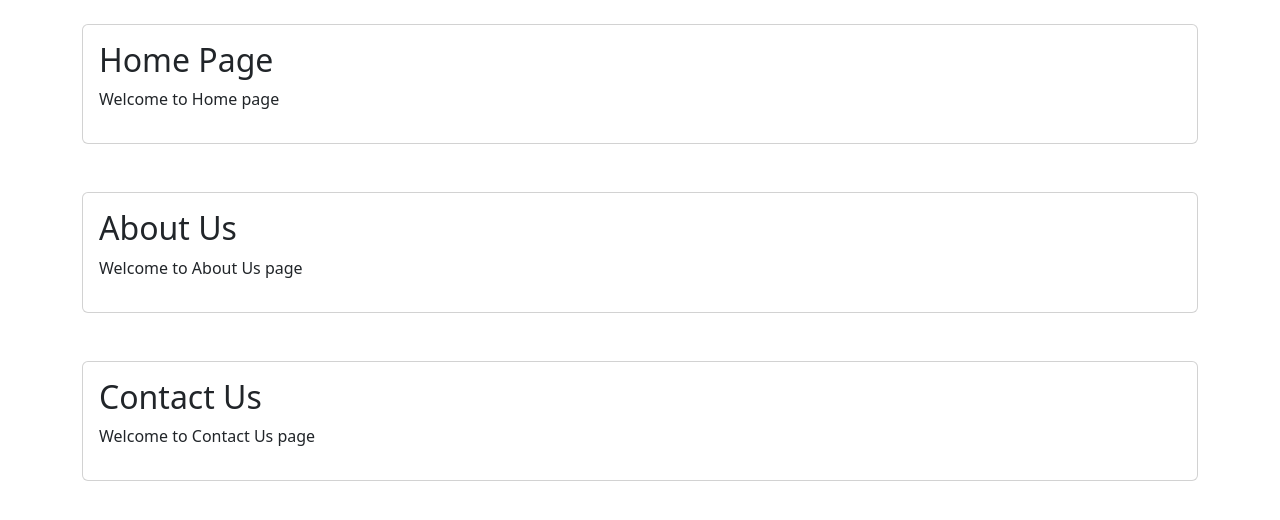
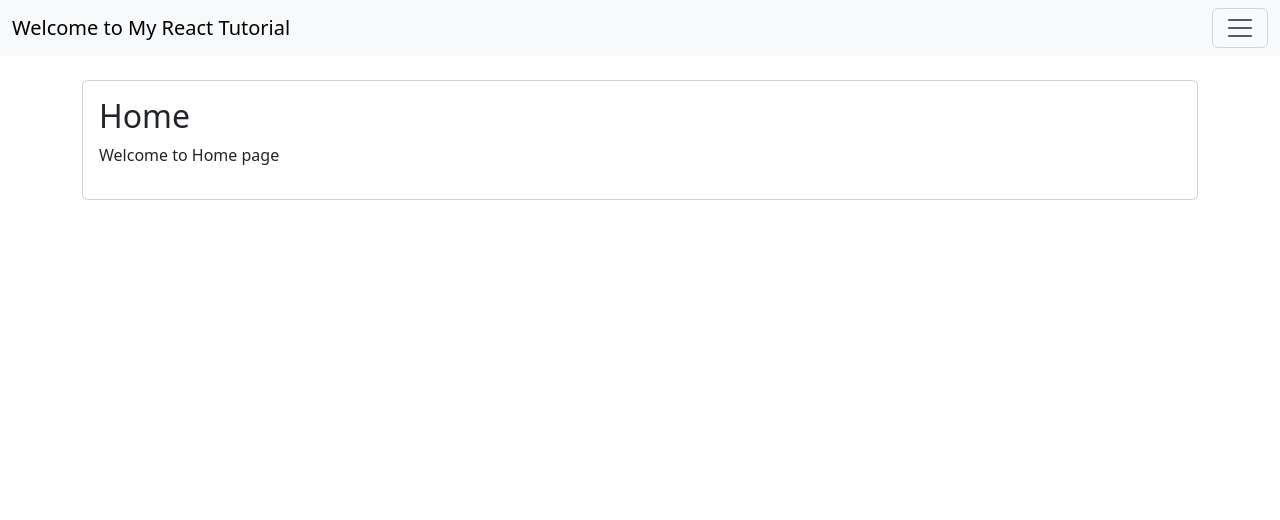
Before and after one commit to bchaudhury/ReactJS-Tutorial, a React (Create React App) app: page / in a window 1280 px wide. Shown: the top 520 px of the page. Built offline with nearby package versions, Linux system fonts and the light colour scheme.

Commit message:
21/2/25 Commit

```diff
--- a/package.json
+++ b/package.json
@@ -11,6 +11,7 @@
     "react": "^19.0.0",
     "react-bootstrap": "^2.10.9",
     "react-dom": "^19.0.0",
+    "react-router-dom": "^7.2.0",
     "react-scripts": "5.0.1",
     "web-vitals": "^2.1.4"
   },
--- a/src/App.js
+++ b/src/App.js
@@ -1,42 +1,28 @@
 /* import logo from './logo.svg';
 import './App.css'; */
 import React from 'react';
+import Navbar from './Components/Includes/Navbar';
 import Home from './Components/Pages/Home';
 import About from './Components/Pages/About';
 import Contact from './Components/Pages/Contact';
+import {BrowserRouter as Router, Routes, Route} from 'react-router-dom';
 
 function App() {
   return (
-  /*  <div className="App">
-      <header className="App-header">
-        <img src={logo} className="App-logo" alt="logo" />
-        <h1>Welcome to My Website !!</h1>
-        <p>
-          Edit <code>src/App.js</code> and save to reload.
-        </p>
-        <a
-          className="App-link"
-          href="https://reactjs.org"
-          target="_blank"
-          rel="noopener noreferrer"
-        >
-          Learn React
-        </a>
-      </header>
+
+  <Router>
+    <div>
+
+      <Navbar />
+
+      <Routes>
+        <Route path="/" element={<Home />} />
+        <Route path="/about" element={<About />} />
+        <Route path="/contact" element={<Contact />} />
+      </Routes>
+
     </div>
-    <div className='container'>
-      <div class = 'card shadow'>
-        <div class = 'card-body'>
-          <button className='btn btn-primary'>Click</button>
-        </div>
-      </div>
-    </div>
-  */
-    <div>
-      <Home />
-      <About />
-      <Contact />
-    </div>
+  </Router>
   );
 }
 
--- /dev/null
+++ b/src/Components/Includes/Navbar.js
@@ -0,0 +1,34 @@
+import React from "react";
+import {Link} from "react-router-dom";
+
+function Nevbar() {
+    return (
+        <nav class="navbar navbar-expand-rg navbar-light bg-light">
+
+        <div class="container-fluid">
+
+          <Link to="/" class="navbar-brand">Welcome to My React Tutorial</Link>
+
+          <button class="navbar-toggler" type="button" data-bs-toggle="collapse" data-bs-target="#navbarSupportedContent" aria-controls="navbarSupportedContent" aria-expanded="false" aria-label="Toggle navigation">
+            <span class="navbar-toggler-icon"></span>
+          </button>
+
+          <div class="collapse navbar-collapse" id="navbarSupportedContent">
+            <ul class="navbar-nav me-auto mb-2 mb-lg-0">
+              <li class="nav-item">
+                <Link to="/" class = "nav-link active">Home</Link>
+              </li>
+              <li class="nav-item">
+                <Link to="/about" class = "nav-link active">About Us</Link>
+              </li>
+              <li class="nav-item">
+                <Link to="/contact" class = "nav-link active">Contact Us</Link>
+              </li>
+            </ul>
+          </div>
+        </div>
+      </nav>
+    );
+}
+
+export default Nevbar;
--- a/src/Components/Pages/Home.js
+++ b/src/Components/Pages/Home.js
@@ -5,7 +5,7 @@
         <div className='container'>
             <div class = 'card mt-4'>
                 <div class = 'card-body'>
-                    <h2>Home Page</h2>
+                    <h2>Home</h2>
                     <p>Welcome to Home page</p>
                 </div>
             </div>
```
Also changed, not shown: 1 other file (tests, documents, lock files or other folders).
